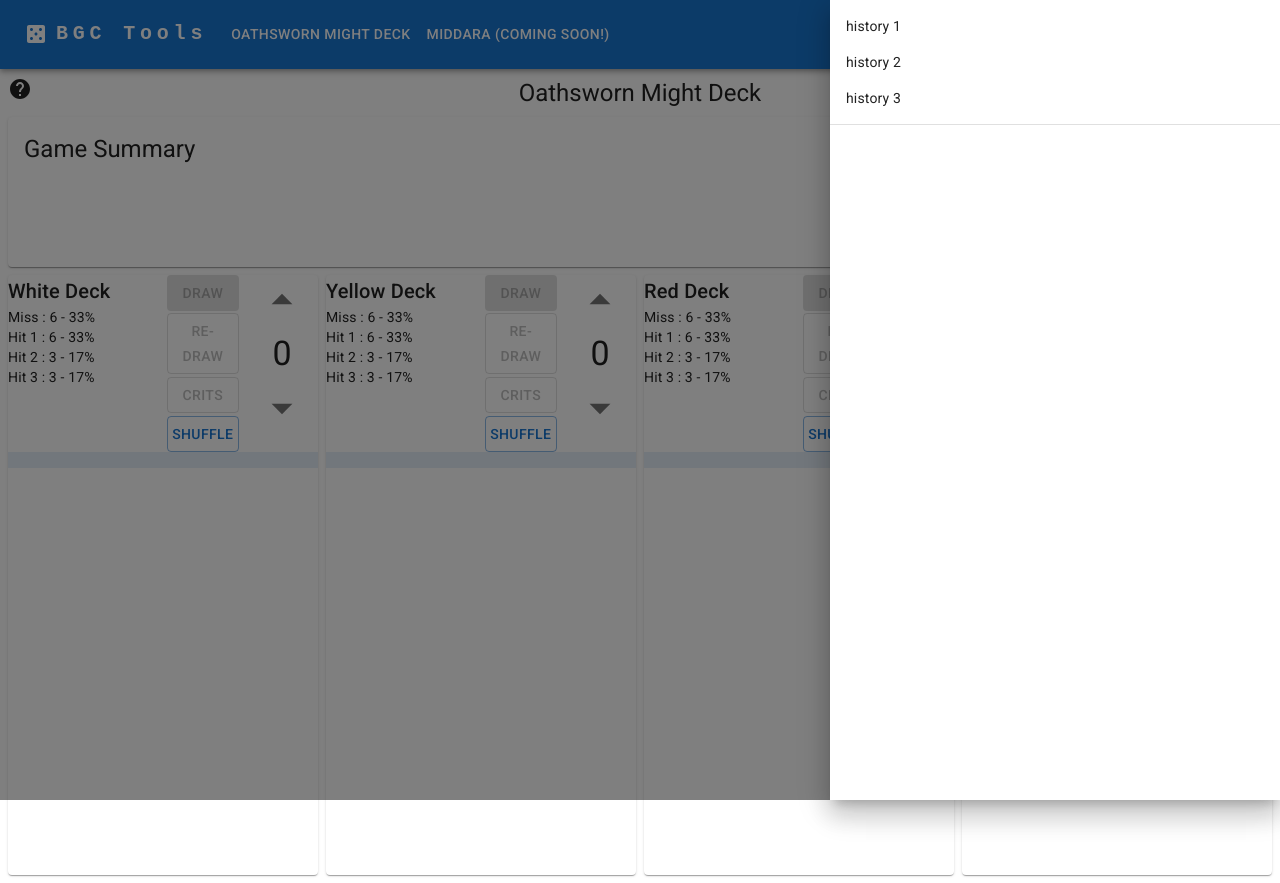
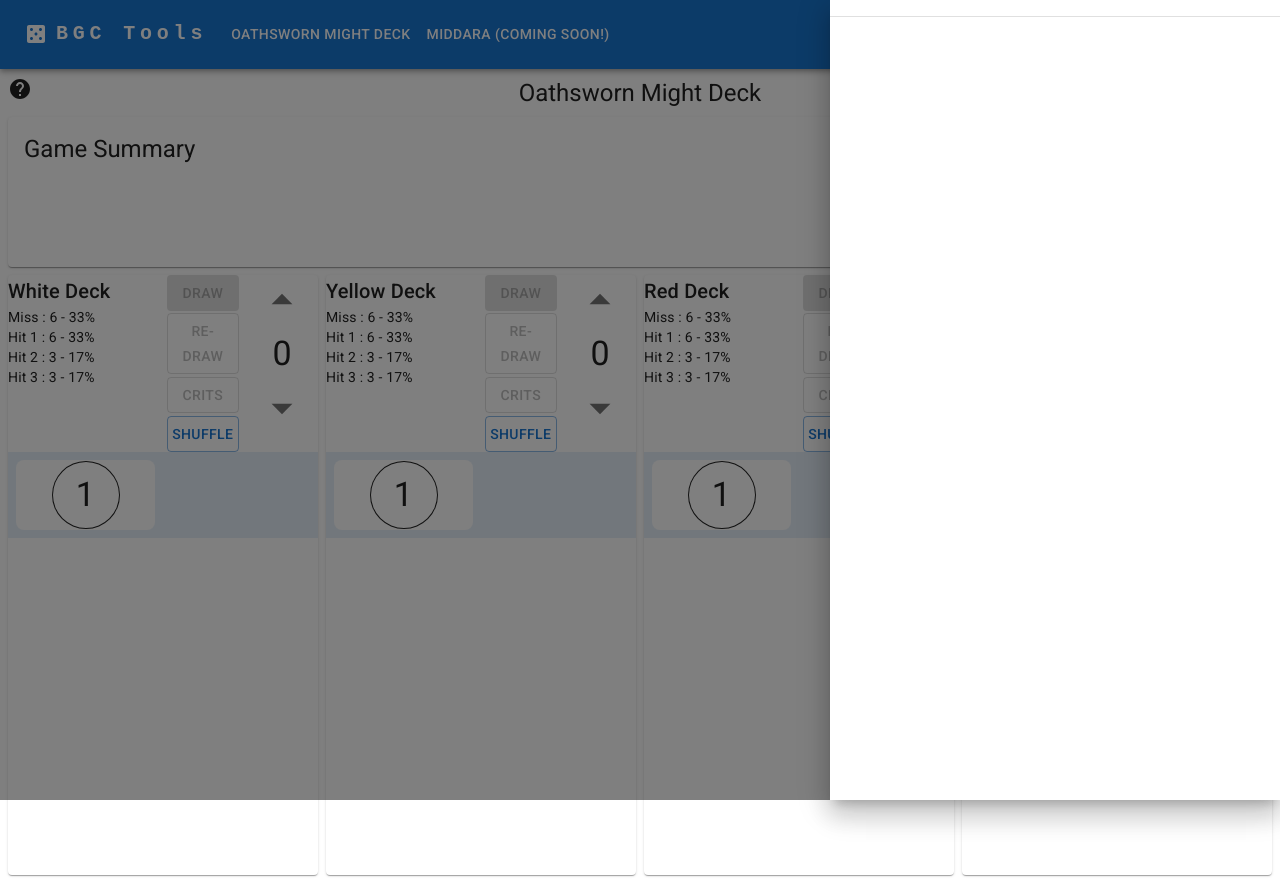
Before and after one commit to DarthWHO/bgctools, a React (Vite) app in the folder bgctools/: page / in a window 1280 px wide. Both pictures are taken after a click on the icon 1259 px from the left and 88 px from the top of the page. Built offline with nearby package versions, Linux system fonts and the light colour scheme.

Commit message:
draw history

```diff
--- a/bgctools/src/components/Deck.jsx
+++ b/bgctools/src/components/Deck.jsx
@@ -4,12 +4,13 @@
 import DeckCard from "./DeckCard";
 import DeckSummary from "./DeckSummary";
 import DeckDraw from "./DeckDraw";
-import { useState } from "react";
+// import { useState } from "react";
 
 export default function Deck({ deck, dealCard }) {
-  const [deckBackground, setDeckBackground] = useState(
-    "rgb(255, 255, 255, 0.2)"
-  );
+  const deckBackground = "rgb(255, 255, 255, 0.2)";
+  // const [deckBackground, setDeckBackground] = useState(
+  //   "rgb(255, 255, 255, 0.2)"
+  // );
 
   // if (deck === "White") {
   //   setDeckBackground("rgb(255, 255, 255, 0.2)");
@@ -42,7 +43,9 @@
           columnSpacing={2}
           p={1}
           sx={{ backgroundColor: "rgb(230, 240, 250)" }}
-        ></Grid>
+        >
+          <DeckCard value={1} isCrit={false} colour="white" />
+        </Grid>
       </Grid>
       <CardActions></CardActions>
     </Card>
--- a/bgctools/src/components/DeckCard.jsx
+++ b/bgctools/src/components/DeckCard.jsx
@@ -2,9 +2,10 @@
 import Grid from "@mui/material/Grid2";
 import Typography from "@mui/material/Typography";
 
-const CARDSIZE = 65;
+const CARDHEIGHT = 70;
+const CIRCLESIZE = 68;
 
-export default function DeckCard({ value, isCrit, color }) {
+export default function DeckCard({ value, isCrit, colour }) {
   const displayValue = isCrit ? "{ " + value + " }" : value
   return (
     <Grid size={6}>
@@ -16,9 +17,9 @@
         sx={{
           flexGrow: 1,
           p: 2,
-          height: 70,
+          height: CARDHEIGHT,
           borderRadius: 2,
-          bgcolor: color,
+          bgcolor: colour,
         }}
       >
         <Box
@@ -27,8 +28,8 @@
           alignItems="center"
           justifyContent="center"
           sx={{
-            height: CARDSIZE,
-            width: CARDSIZE,
+            height: CIRCLESIZE,
+            width: CIRCLESIZE,
             borderRadius: 100,
             bgcolor: "white",
             border: "1px solid",
--- a/bgctools/src/components/DeckMain.jsx
+++ b/bgctools/src/components/DeckMain.jsx
@@ -3,26 +3,29 @@
 import Deck from "./Deck";
 import GameSummary from "./GameSummary";
 import Title from "./Title";
-import { useState, useEffect } from "react";
+import { useState } from "react";
 
 function MightDeckMain({ DECKS }) {
   const deckInitialize = DECKS;
-  const deckHistoryInitialize = [{"turn": 0, "deck": deckInitialize}];
+  // const deckHistoryInitialize = [{"turn": 0, "deck": deckInitialize}];
   const [turnCount, setTurnCount] = useState(0);
-  const [deckHistory, setDeckHistory] = useState(deckHistoryInitialize);
+  // const [deckHistory, setDeckHistory] = useState(deckHistoryInitialize);
   const [decks, setDecks] = useState(deckInitialize);
+  const [historyMessages, setHistoryMessages] = useState([]);
 
-  const undoLast = () => {
-    const previousDeck = deckHistory[turnCount - 1];
-    setDecks(...previousDeck);
-  };
+  // const undoLast = () => {
+  //   const previousDeck = deckHistory[turnCount - 1];
+  //   setDecks(...previousDeck);
+  // };
 
   const getRandomCard = (deckID) => {
-    const newDeckHistory = deckHistory.push({ turn: turnCount + 1, deck: decks });
+    // const newDeckHistory = deckHistory.push({ turn: turnCount + 1, deck: decks });
     setTurnCount(turnCount + 1);
-    setDeckHistory(newDeckHistory);
+    // setDeckHistory(newDeckHistory);
     const currentDeck = decks.find((deck) => deck.deckID === deckID).deck;
-    const currentColor = decks.find((deck) => deck.deckID === deckID).deckColour;
+    const currentColor = decks.find(
+      (deck) => deck.deckID === deckID
+    ).deckColour;
     const currentType = decks.find((deck) => deck.deckID === deckID).deckType;
     const notDealtCards = currentDeck.filter((card) => !card.isDealt);
     if (notDealtCards.length === 0) {
@@ -35,11 +38,16 @@
       (returnedCard.isDealt = true),
       (returnedCard.isActive = true)
     );
+    const newMessages = [...historyMessages,`${turnCount + 1}: ${currentType} ${currentColor} -${
+      returnedCard.isCrit ? " critical" : ""
+    } ${returnedCard.description} for ${returnedCard.value}`];
+
+    setHistoryMessages(newMessages);
 
     console.log(
-      `${turnCount + 1}: ${currentType} ${currentColor} - ${
-        returnedCard.description
-      } for ${returnedCard.value}`
+      `${turnCount + 1}: ${currentType} ${currentColor} -${
+        returnedCard.isCrit ? " critical" : ""
+      } ${returnedCard.description} for ${returnedCard.value}`
     );
 
     // console.log(decks)
@@ -51,7 +59,7 @@
     <Box sx={{ flexGrow: 1, p: 1 }}>
       <Grid container spacing={1}>
         <Grid size={{ xs: 12, md: 12 }}>
-          <Title />
+          <Title history={historyMessages} />
         </Grid>
         <Grid size={{ xs: 12, md: 12 }}>
           <GameSummary />
--- a/bgctools/src/components/History.jsx
+++ b/bgctools/src/components/History.jsx
@@ -7,7 +7,7 @@
 import ListItemText from "@mui/material/ListItemText";
 import HistoryToggleOffIcon from "@mui/icons-material/HistoryToggleOff";
 
-export default function History() {
+export default function History({history}) {
   const anchor = "right"
   const [state, setState] = React.useState({
     top: false,
@@ -26,6 +26,7 @@
 
     setState({ ...state, [anchor]: open });
   };
+  console.log(history)
 
   const list = (anchor) => (
     <Box
@@ -35,15 +36,11 @@
       onKeyDown={toggleDrawer(anchor, false)}
     >
       <List dense={true}>
-        <ListItem key={1}>
-          <ListItemText primary="history 1" />
-        </ListItem>
-        <ListItem key={2}>
-          <ListItemText primary="history 2" />
-        </ListItem>
-        <ListItem key={2}>
-          <ListItemText primary="history 3" />
-        </ListItem>
+        {history.map((message) => {return (
+          <ListItem key={crypto.randomUUID()}>
+            <ListItemText primary={message} />
+          </ListItem>
+        );}).reverse()}
       </List>
       <Divider />
     </Box>
--- a/bgctools/src/components/Title.jsx
+++ b/bgctools/src/components/Title.jsx
@@ -4,7 +4,7 @@
 import History from "./History";
 import Instructions from "./Instructions";
 
-export default function Title() {
+export default function Title({history}) {
   return (
     <Box sx={{ flexGrow: 1 }}>
       <Grid container spacing={3} justifyContent="center">
@@ -22,7 +22,7 @@
         </Grid>
         <Grid size={1}>
           <Box display="flex" alignItems="right" justifyContent="right">
-            <History />
+            <History history={history} />
           </Box>
         </Grid>
       </Grid>
```
Also changed, not shown: bgctools/src/utils/arrayHandler.js (added, +34 -0 lines).
